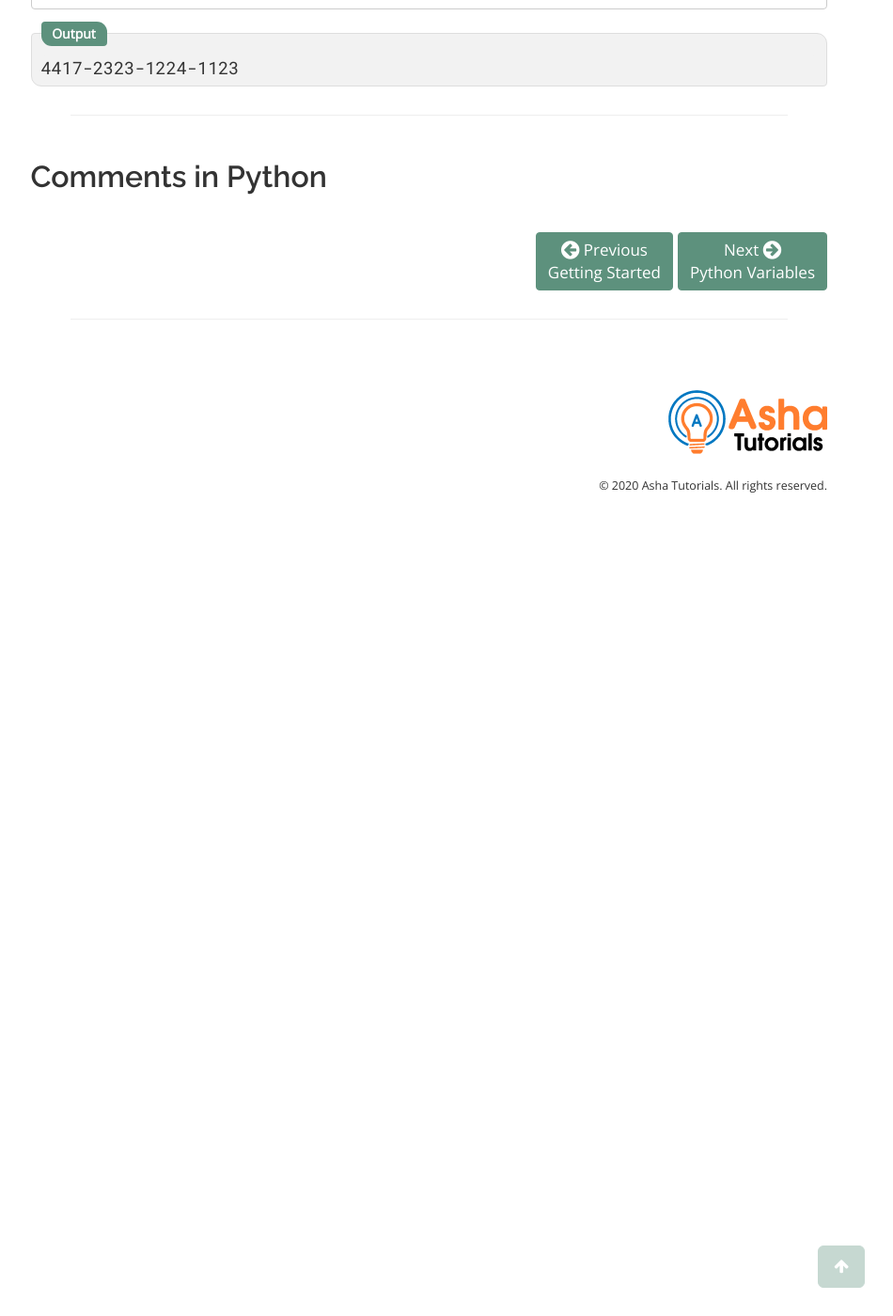
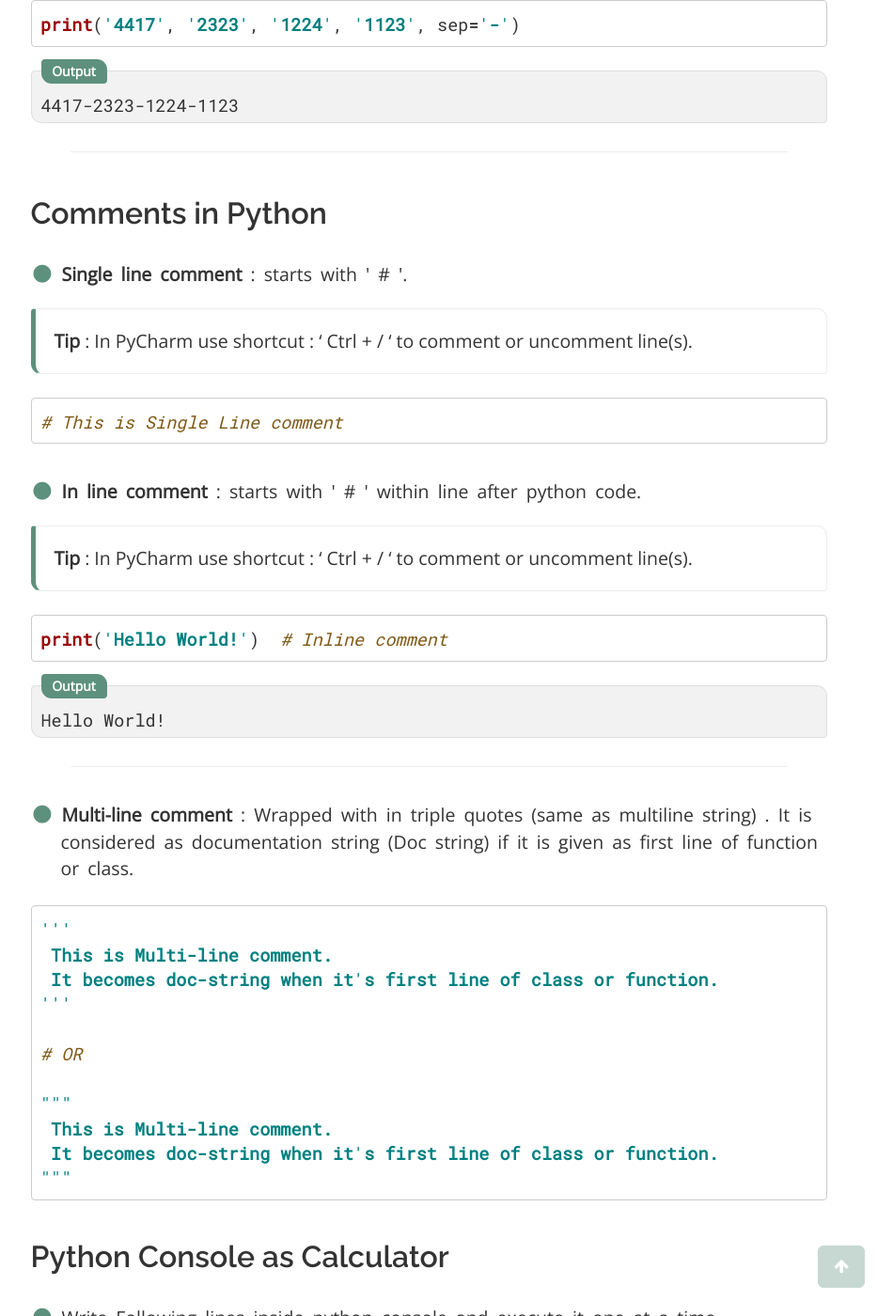
Before and after one commit to VBhojawala/vbhojawala.github.io, a Jekyll site: the page built from pages/python/01_GettingStarted/01_Hello_Wrold.md, in a window 1280 px wide and 1400 px high, scrolled down 3033 px. Shown: the whole window at 94% size, without its empty margins (330-1280 px from the left). Built offline with Jekyll 4.4.1, drawn with Linux system fonts in a browser that asks for light colours; comment, search, counter and statistics services are not loaded; some of the changed text lies outside the part shown.

Commit message:
Fomatting completed HelloWorld Page.

```diff
--- a/pages/python/01_GettingStarted/01_Hello_Wrold.md
+++ b/pages/python/01_GettingStarted/01_Hello_Wrold.md
@@ -20,7 +20,7 @@ next_title: Python Variables
     </ul>
 </div>
 
-{% include callout.html content="**Tip** : In PyCharm select the line(s) and press : Alt + Shift + E to execute in console. " type="primary" %}
+{% include callout.html content="**Tip** : In PyCharm select the line(s) and press : ' Alt + Shift + E ' to execute in console. " type="primary" %}
 
 {% assign code_block = code_block | plus: 1 %}
 {% assign code_block_id = "code-block-" | append: code_block %}
@@ -48,7 +48,7 @@ Hello World!
 <!-- Section 1.2 -->
 <div id="tut-content">
     <ul>
-        <li> Using escape character \ to print ' (single quote) inside single quoted string and print "(double quotes) inside double quoted string. </li>
+        <li> Using escape character \ to print ' (single quote) inside single quoted string and print " (double quotes) inside double quoted string. </li>
     </ul>
 </div>
 
@@ -78,7 +78,7 @@ Quoting inside "Double quotes".
 <!-- Section 1.3 -->
 <div id="tut-content">
     <ul>
-        <li> New line using '\n' </li>
+        <li> New line using '\n' . </li>
     </ul>
 </div>
 
@@ -107,7 +107,7 @@ It's rainy outside.
 <!-- Section 1.4 -->
 <div id="tut-content">
     <ul>
-        <li> print without breaking it to new line </li>
+        <li> Print without breaking it to new line. </li>
     </ul>
 </div>
 
@@ -138,7 +138,7 @@ Hello World!
 <!-- Section 1.5 -->
 <div id="tut-content">
     <ul>
-        <li> Using \ to continue in new line </li>
+        <li> Using \ to continue in new line. </li>
     </ul>
 </div>
 
@@ -169,7 +169,7 @@ Hello World!
 <!-- Section 1.6 -->
 <div id="tut-content">
     <ul>
-        <li> Print string spanning multiple lines using triple quotes (Single or Double) </li>
+        <li> Print string spanning multiple lines using triple quotes (Single or Double). </li>
     </ul>
 </div>
 
@@ -234,7 +234,7 @@ Raw String : File Path C:\MyDir\PythonProg\newFolder
 <!-- Section 1.8 -->
 <div id="tut-content">
     <ul>
-        <li> Printing multiple strings </li>
+        <li> Printing multiple strings. </li>
     </ul>
 </div>
 
@@ -264,7 +264,7 @@ Hello, how are you?
 <!-- Section 1.9 -->
 <div id="tut-content">
     <ul>
-        <li> changing the separator of strings </li>
+        <li> Changing the separator of strings. </li>
     </ul>
 </div>
 
@@ -291,6 +291,175 @@ print('4417', '2323', '1224', '1123', sep='-')
 
 
 
+{% include links.html %}
+
+
+
 ## Comments in Python
 
-{% include links.html %}
+
+
+
+<!-- Section 2.1 -->
+<div id="tut-content">
+    <ul>
+        <li> <strong>Single line comment </strong>: starts with ' # '. </li>
+    </ul>
+</div>
+
+
+{% include callout.html content="**Tip** : In PyCharm use shortcut : ' Ctrl + / '  to comment or uncomment line(s). " type="primary" %}
+
+
+{% assign code_block = code_block | plus: 1 %}
+{% assign code_block_id = "code-block-" | append: code_block %}
+{% assign code_header_id = "code-header-" | append: code_block %}
+<div id="{{ code_block_id }}" class="code-block">
+<p id= "{{ code_header_id }}" class="code-header" data-toggle="tooltip" data-original-title="Copy to ClipBoard"><b>Copy</b></p><script type="text/javascript">copyHover("{{ code_block_id }}", "{{ code_header_id }}")</script>
+{% highlight python %}
+
+# This is Single Line comment
+
+
+{% endhighlight %}
+</div>
+
+
+
+
+
+<!-- Section 2.2 -->
+<div id="tut-content">
+    <ul>
+        <li> <strong>In line comment </strong>: starts with ' # ' within line after python code. </li>
+    </ul>
+</div>
+
+
+{% include callout.html content="**Tip** : In PyCharm use shortcut : ' Ctrl + / '  to comment or uncomment line(s). " type="primary" %}
+
+
+{% assign code_block = code_block | plus: 1 %}
+{% assign code_block_id = "code-block-" | append: code_block %}
+{% assign code_header_id = "code-header-" | append: code_block %}
+<div id="{{ code_block_id }}" class="code-block">
+<p id= "{{ code_header_id }}" class="code-header" data-toggle="tooltip" data-original-title="Copy to ClipBoard"><b>Copy</b></p><script type="text/javascript">copyHover("{{ code_block_id }}", "{{ code_header_id }}")</script>
+{% highlight python %}
+
+print('Hello World!')  # Inline comment
+
+
+{% endhighlight %}
+
+</div>
+
+<div class="result"><p class="result-header"><b>Output</b></p>
+<pre class="result-content">
+Hello World!
+</pre></div>
+
+<hr/>
+
+
+
+
+
+
+<!-- Section 2.3 -->
+<div id="tut-content">
+    <ul>
+        <li> <strong>Multi-line comment </strong>: Wrapped with in triple quotes (same as multiline string) . It is considered as documentation string (Doc string) if it is given as first line of function or class. </li>
+    </ul>
+</div>
+
+
+{% assign code_block = code_block | plus: 1 %}
+{% assign code_block_id = "code-block-" | append: code_block %}
+{% assign code_header_id = "code-header-" | append: code_block %}
+<div id="{{ code_block_id }}" class="code-block">
+<p id= "{{ code_header_id }}" class="code-header" data-toggle="tooltip" data-original-title="Copy to ClipBoard"><b>Copy</b></p><script type="text/javascript">copyHover("{{ code_block_id }}", "{{ code_header_id }}")</script>
+{% highlight python %}
+
+'''
+ This is Multi-line comment.
+ It becomes doc-string when it's first line of class or function.
+'''
+
+# OR
+
+"""
+ This is Multi-line comment.
+ It becomes doc-string when it's first line of class or function.
+"""
+
+{% endhighlight %}
+</div>
+
+
+
+
+<!-- Section3 -->
+## Python Console as Calculator
+
+<div id="tut-content">
+    <ul>
+        <li> Write Following lines inside python console and execute it one at a time.</li>
+    </ul>
+</div>
+
+
+{% assign code_block = code_block | plus: 1 %}
+{% assign code_block_id = "code-block-" | append: code_block %}
+{% assign code_header_id = "code-header-" | append: code_block %}
+<div id="{{ code_block_id }}" class="code-block">
+<p id= "{{ code_header_id }}" class="code-header" data-toggle="tooltip" data-original-title="Copy to ClipBoard"><b>Copy</b></p><script type="text/javascript">copyHover("{{ code_block_id }}", "{{ code_header_id }}")</script>
+{% highlight python %}
+
+# Addition
+5 + 2
+
+# Subtraction
+56 - 21
+
+# Multiplication
+12 * 8
+
+# Division
+174 / 12  # returns Float
+
+# floor division for Integer
+174 // 12
+
+# floor division for Float
+12 // 4.00
+
+# Remainder
+100 % 7
+
+# Exponential
+2 ** 5
+
+{% endhighlight %}
+</div>
+
+<div class="result"><p class="result-header"><b>Output</b></p>
+<pre class="result-content">
+>>> 5 + 2
+7
+>>> 56 - 21
+35
+>>> 12 * 8
+96
+>>> 174 / 12
+14.5
+>>> 174 // 12
+14
+>>> 12 // 4.00
+3.0
+>>> 100 % 7
+2
+>>> 2 ** 5
+32
+</pre></div>
+
+<hr/>
```
Also changed, not shown: 2 other files.
